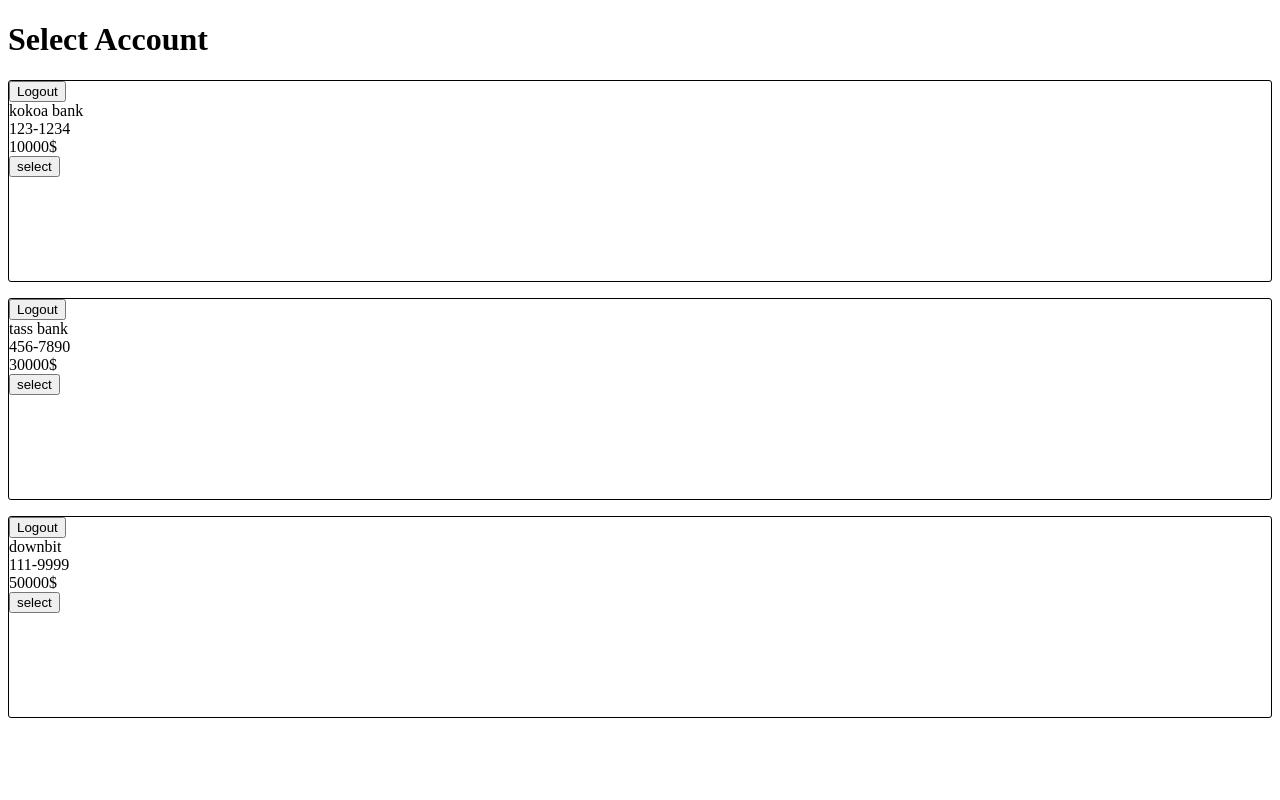
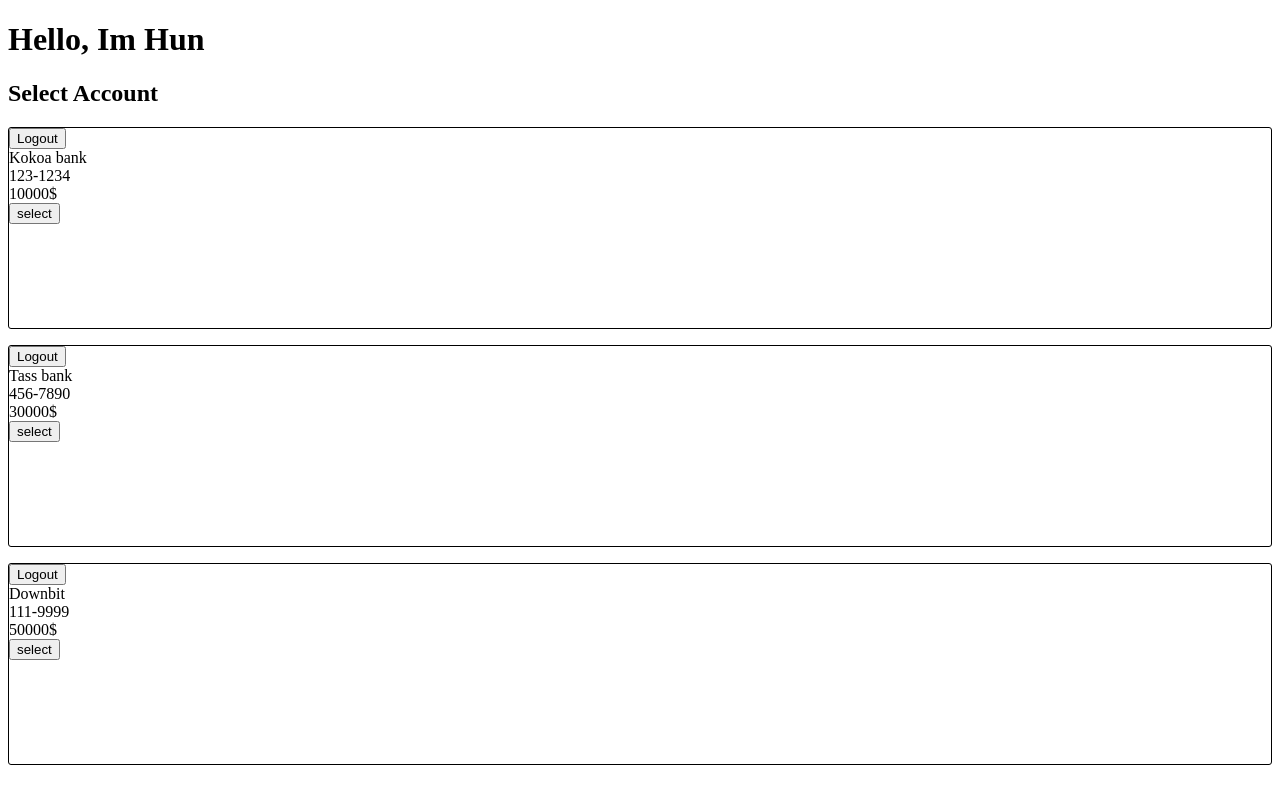
Before and after one commit to findmytrueself/simple-ATM, a React (Create React App) app: page /account in a window 1280 px wide. Built offline with nearby package versions, Linux system fonts and the light colour scheme.

Commit message:
redux deposit,withdraw module

```diff
--- a/src/components/Account/Account.jsx
+++ b/src/components/Account/Account.jsx
@@ -4,6 +4,7 @@ import { useNavigate } from 'react-router-dom';
 import styled from '@emotion/styled';
 import useDeposit from '../../hooks/useDeposit';
 import useLogout from '../../hooks/useLogout';
+import useWithdraw from '../../hooks/useWithdraw';
 const Account = ({ bankname, cardnum, balance }) => {
   const [isSelect, setIsSelect] = useState(false);
   const [isDeposit, setIsDeposit] = useState(false);
@@ -12,6 +13,7 @@ const Account = ({ bankname, cardnum, balance }) => {
   const [withdraw, setWithdraw] = useState(0);
   const navigate = useNavigate();
   const depositDispatch = useDeposit();
+  const withdrawDispatch = useWithdraw();
   const logout = useLogout();
   const logoutHandler = () => {
     logout();
@@ -21,7 +23,7 @@ const Account = ({ bankname, cardnum, balance }) => {
     depositDispatch({ bankname, deposit });
   };
   const withdrawHandler = () => {
-    console.log('withdraw', { bankname, withdraw });
+    withdrawDispatch({ bankname, withdraw });
   };
   return (
     <>
@@ -47,6 +49,7 @@ const Account = ({ bankname, cardnum, balance }) => {
                     onChange={(e) => setDeposit(e.target.value)}
                   />
                   <button onClick={depositHandler}>Deposit</button>
+                  <button onClick={() => setIsDeposit(false)}>cancel</button>
                 </div>
               )}
             </div>
@@ -63,6 +66,7 @@ const Account = ({ bankname, cardnum, balance }) => {
                       onChange={(e) => setWithdraw(e.target.value)}
                     />
                     <button onClick={withdrawHandler}>Withdraw</button>
+                    <button onClick={() => setIsWithdraw(false)}>cancel</button>
                   </div>
                 )}
               </div>
--- a/src/components/Account/AccountList.jsx
+++ b/src/components/Account/AccountList.jsx
@@ -5,8 +5,9 @@ const AccountList = () => {
   const selector = useSelector((state) => state.card[0]);
   return (
     <>
-      <h1>Select Account</h1>
-      {selector.accounts.map((account) => (
+      <h1>Hello, {selector.name}</h1>
+      <h2>Select Account</h2>
+      {selector.accounts?.map((account) => (
         <Account
           key={account.bankname}
           bankname={account.bankname}
--- a/src/modules/card/reducer.js
+++ b/src/modules/card/reducer.js
@@ -6,39 +6,43 @@ import {
   WITHDRAW_ACCOUNT,
 } from '.';
 import { dummyData } from '../../static/dummyData';
-const initialState = dummyData;
+const db = dummyData;
 // reducer
-const reducer = (state = initialState, action) => {
+const reducer = (state = db, action) => {
   switch (action.type) {
     case ACCESS_CARD:
-      return state.filter((el) =>
-        el.cardPIN[action.payload.submitCardNum] === action.payload.password
-          ? el
+      return state.filter((card) =>
+        card.cardPIN[action.payload.submitCardNum] === action.payload.password
+          ? card
           : null,
       );
     case LOGOUT_CARD:
-      return (state = initialState);
+      return (state = db);
     case SELECT_ACCOUNT:
       return state;
+
     case DEPOSIT_ACCOUNT:
-      console.log(action.payload, 'payload');
-      console.log(state);
-      const temp = state[0].accounts.map((el) => {
-        if (el.bankname === action.payload.bankname) {
-          const updateBalance = el.balance + +action.payload.deposit;
-          return Object.assign({}, { ...el }, { balance: updateBalance });
+      const depositAccounts = state[0].accounts.map((card) => {
+        if (card.bankname === action.payload.bankname) {
+          const updateBalance = card.balance + +action.payload.deposit;
+          return Object.assign({}, { ...card }, { balance: updateBalance });
         }
-        return el;
+        return card;
       });
-    //   return state.map((el) => {
-    //     if (el.accounts.bankname === action.payload.bankname) {
-    //       el.accounts.balance += +action.payload.deposit;
-    //       //   return Object.assign({}, { ...el });
-    //     }
-    //     return el;
-    //   });
+      const deposit = state.slice();
+      deposit[0].accounts = depositAccounts;
+      return state.map((el) => Object.assign({}, { ...deposit[0] }));
     case WITHDRAW_ACCOUNT:
-      return state;
+      const withdrawAccounts = state[0].accounts.map((card) => {
+        if (card.bankname === action.payload.bankname) {
+          const updateBalance = card.balance - +action.payload.withdraw;
+          return Object.assign({}, { ...card }, { balance: updateBalance });
+        }
+        return card;
+      });
+      const withdraw = state.slice();
+      withdraw[0].accounts = withdrawAccounts;
+      return state.map((el) => Object.assign({}, { ...withdraw[0] }));
     default:
       return state;
   }
--- a/src/static/dummyData.js
+++ b/src/static/dummyData.js
@@ -1,28 +1,31 @@
 export const dummyData = [
   {
     id: 1,
+    name: 'Im Hun',
     cardPIN: { '123-1234': '1234', '456-7890': '7890', '111-9999': '9999' },
     accounts: [
-      { bankname: 'kokoa bank', cardnum: '123-1234', balance: 10000 },
-      { bankname: 'tass bank', cardnum: '456-7890', balance: 30000 },
-      { bankname: 'downbit', cardnum: '111-9999', balance: 50000 },
+      { bankname: 'Kokoa bank', cardnum: '123-1234', balance: 10000 },
+      { bankname: 'Tass bank', cardnum: '456-7890', balance: 30000 },
+      { bankname: 'Downbit', cardnum: '111-9999', balance: 50000 },
     ],
   },
   {
     id: 2,
+    name: 'Bill gates',
     cardPIN: { '111-1231': '1231', '131-7892': '7892', '121-9299': '9299' },
     accounts: [
-      { bankname: 'kokoa bank', cardnum: '111-1231', balance: 10000 },
-      { bankname: 'tass bank', cardnum: '131-7892', balance: 30000 },
+      { bankname: 'America bank', cardnum: '111-1231', balance: 10000 },
+      { bankname: 'China bank', cardnum: '131-7892', balance: 30000 },
       { bankname: 'downbit', cardnum: '121-9299', balance: 50000 },
     ],
   },
   {
     id: 3,
+    name: 'Steve Jobs',
     cardPIN: { '111-2222': '2222', '333-4444': '4444', '333-9929': '9929' },
     accounts: [
-      { bankname: 'kokoa bank', cardnum: '111-2222', balance: 10000 },
-      { bankname: 'tass bank', cardnum: '333-4444', balance: 30000 },
+      { bankname: 'Blockchain bank', cardnum: '111-2222', balance: 10000 },
+      { bankname: 'isGood bank', cardnum: '333-4444', balance: 30000 },
       { bankname: 'downbit', cardnum: '333-9929', balance: 50000 },
     ],
   },
```
Also changed, not shown: 1 other file (tests, documents, lock files or other folders).
